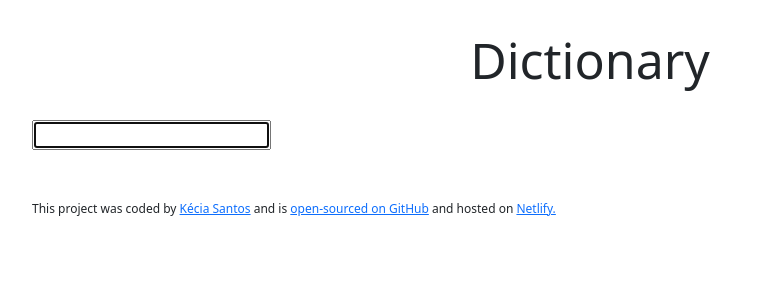
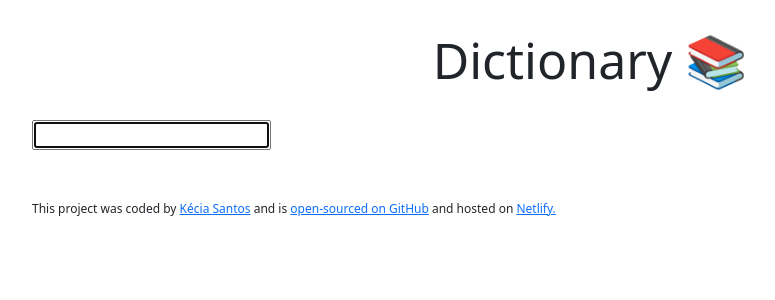
Before and after one commit to keciakaroline/react-dictionary-project, a React (Create React App) app: page / in a window 1280 px wide. Shown: the top 300 px of the page, without its empty margins (50-825 px from the left). Built offline with nearby package versions, Linux system fonts and the light colour scheme.

Commit message:
Added emoji

```diff
--- a/src/components/Dictionary.js
+++ b/src/components/Dictionary.js
@@ -26,7 +26,7 @@ export default function Dictionary() {
 
   return (
     <div className="Dictionary">
-      <h1>Dictionary</h1>
+      <h1>Dictionary 📚</h1>
       <form onSubmit={search}>
         <input type="search" autoFocus={true} onChange={handleNewKeyword} />
       </form>
```
